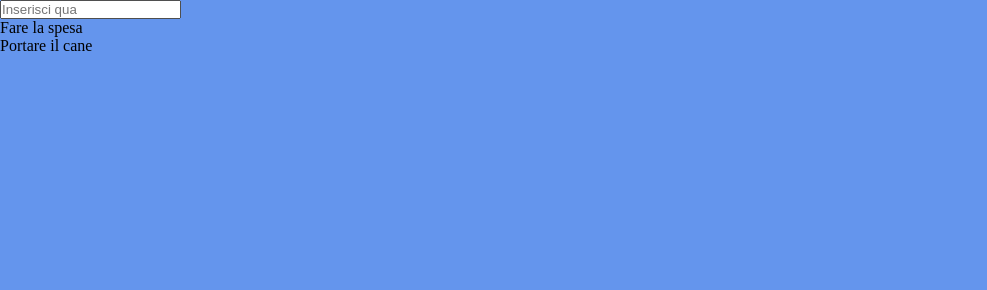
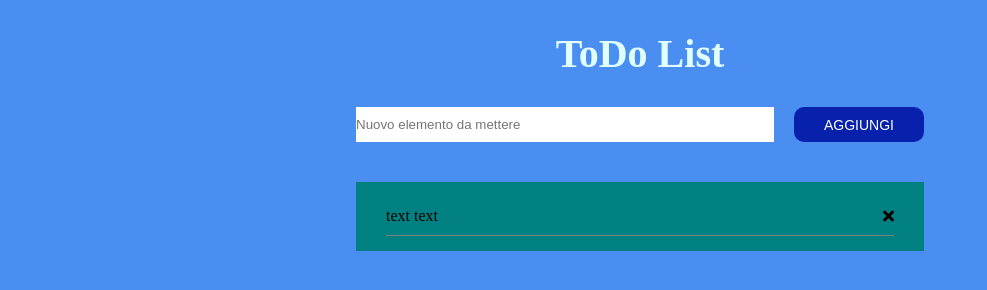
Before and after one commit to DociIva/vue-todolist, a plain HTML site: page index.html in a window 1280 px wide. Shown: the whole page, without its empty margins (0-987 px from the left). Drawn offline with nearby package versions, Linux system fonts and the light colour scheme; a web font is replaced by a local one.

Commit message:
add-fist-css

```diff
--- a/css/style.css
+++ b/css/style.css
@@ -4,9 +4,67 @@
     box-sizing: border-box;
 }
 body {
-    background-color: cornflowerblue;
+    font-family: 'Playfair Display', serif;
+    background-color: rgb(75, 142, 242);
 }
+
 /*Container -- App*/
 .container {
+    max-width: 600px;
+    margin: 0 auto;
+    padding: 0 16px;
 
 }
+/*Header*/
+.header {
+    margin: 30px 0;
+    text-align: center;
+    color: lightcyan;
+    font-size: 20px;
+}
+/*Todo new*/
+.todo-new {
+    display: flex;
+}
+.todo-new input,
+.todo-new button {
+    height: 35px;
+    border: 0;
+}
+.todo-new input {
+    flex-grow: 1;
+    margin-right: 20px;
+    border-bottom: 1px solid white;
+    transition: border .4s;
+}
+.todo-new input:hover,
+.todo-new input:focus {
+    border-color: #000;
+}
+.todo-new button {
+    padding: 0 30px;
+    text-transform: uppercase;
+    font-size: 14px;
+    color: white;
+    background:rgb(8, 33, 172);
+    cursor: pointer;
+    border-radius: 10px;
+    transition: background .4s;
+}
+.todo-new button:hover,
+.todo-new button:focus {
+    background: grey;
+}
+/*ToDo list*/
+.container-todos {
+    margin: 40px 0;
+    padding: 15px 30px;
+    background:teal;
+}
+.todo {
+    display:flex;
+    justify-content: space-between;
+    align-items: center;
+    padding: 10px 0;
+    border-bottom:  1px solid grey;
+}
--- a/index.html
+++ b/index.html
@@ -11,28 +11,38 @@
     <link rel="stylesheet" href="https://cdnjs.cloudflare.com/ajax/libs/font-awesome/5.15.2/css/all.min.css" integrity="sha512-HK5fgLBL+xu6dm/Ii3z4xhlSUyZgTT9tuc/hSrtw6uzJOvgRr2a9jyxxT1ely+B+xFAmJKVSTbpM/CuL7qxO8w==" crossorigin="anonymous" />
     <!--Vue-->
     <script src="https://cdn.jsdelivr.net/npm/vue@2.6.12/dist/vue.js"></script>
+    <!--Font-->
+    <link rel="preconnect" href="https://fonts.gstatic.com">
+    <link href="https://fonts.googleapis.com/css2?family=Playfair+Display:ital,wght@1,400;1,700&display=swap" rel="stylesheet">
 </head>
 <body>
 
+
+
    <div id="app" class="container">
+       <header class="header">
+          <h1>ToDo List</h1>
+       </header>
 
-        <input type="text"
-            placeholder="Inserisci qua"
-        >
-       <ul>
-           <li>
-               Fare la spesa
-           </li>
-           <li>
-               Portare il cane
-           </li>
-       </ul>
+        <section class="todo-new">
+           <input type="text"
+           placeholder="Nuovo elemento da mettere"
+           />
+           <button>Aggiungi</button>
+        </section>
+
+        <section class="container-todos">
+            <ul>
+                <li class="todo">
+                    <span class="text">text text</span>
+                    <i class="fas fa-times"></i>
+                </li>
+
+            </ul>
+
+        </section>
 
    </div>
-
-
-
-
 
 
     <!--JS-->
```
Also changed, not shown: img/autunno-foglie.jpg (added).
